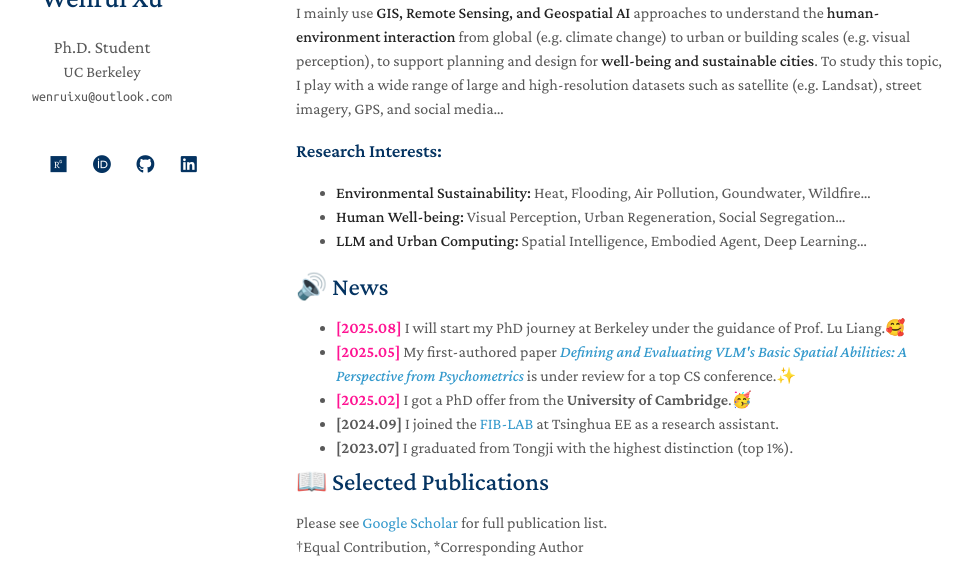
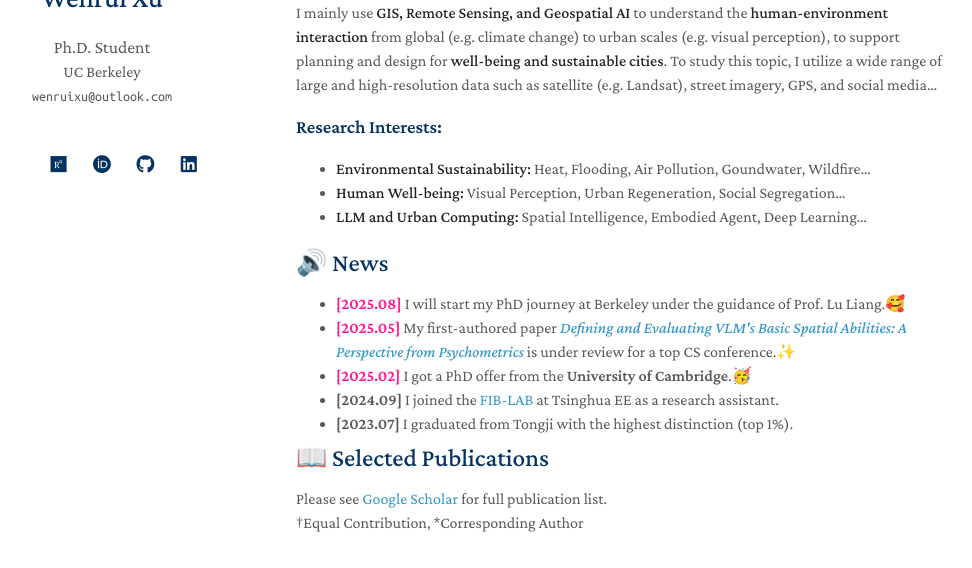
Before and after one commit to ruaruaxu/ruaruaxu.github.io, a Jekyll site: the page built from index.md, in a window 1280 px wide and 900 px high, cut to the strip 206-774 px from the top of the window. Shown: the whole strip, without its empty margins (174-1146 px from the left). Built offline with Jekyll 4.4.1, drawn with Linux system fonts in a browser that asks for light colours; a style sheet for code colours, icons or effects is not loaded.

Commit message:
Update index.md

```diff
--- a/index.md
+++ b/index.md
@@ -11,7 +11,7 @@ layout: homepage
 
 Hi there! I am an incoming 2025 Fall Ph.D. (Environmenal Studies) student at [UC Berkeley](https://www.berkeley.edu/)  with [Dr. Lu Liang](https://sites.google.com/site/liang3mlab/people/prof-lu-liang) in the [Geospatial 3M Lab](https://sites.google.com/site/liang3mlab/home). I received my M.Arch from [Tsinghua University](https://www.tsinghua.edu.cn/en/) in 2025 and B.Eng (Architecture) from [Tongji University](https://caup.tongji.edu.cn/caupen/main.htm) with the highest distinction in 2023.
 
-I mainly use **GIS, Remote Sensing, and Geospatial AI** approaches to understand the **human-environment interaction** from global (e.g. climate change) to urban or building scales (e.g. visual perception), to support planning and design for **well-being and sustainable cities**. To study this topic, I play with a wide range of large and high-resolution datasets such as satellite (e.g. Landsat), street imagery, GPS, and social media...
+I mainly use **GIS, Remote Sensing, and Geospatial AI** to understand the **human-environment interaction** from global (e.g. climate change) to urban scales (e.g. visual perception), to support planning and design for **well-being and sustainable cities**. To study this topic, I utilize a wide range of large and high-resolution data such as satellite (e.g. Landsat), street imagery, GPS, and social media...
 
 ### Research Interests:
 
```
